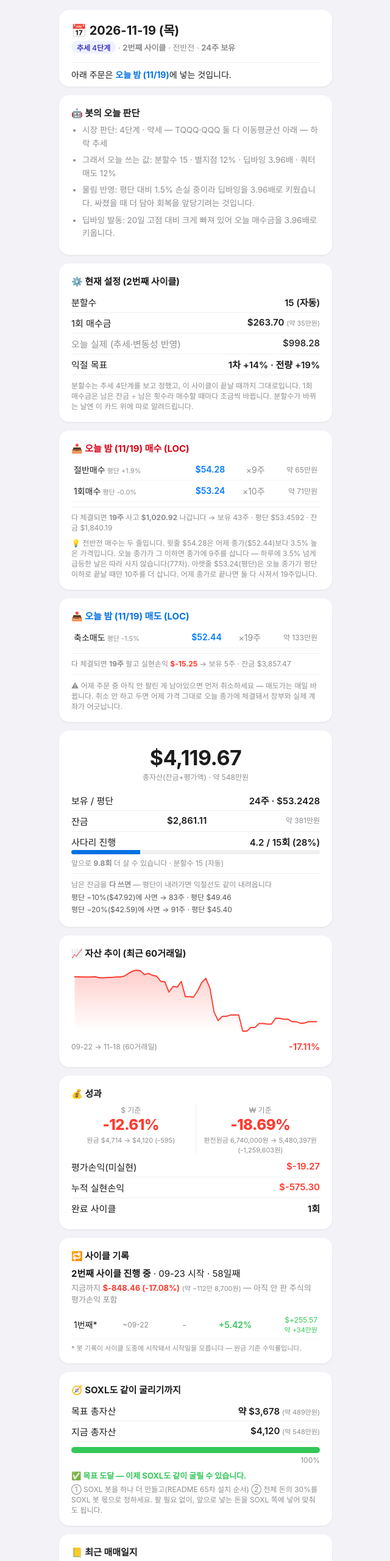
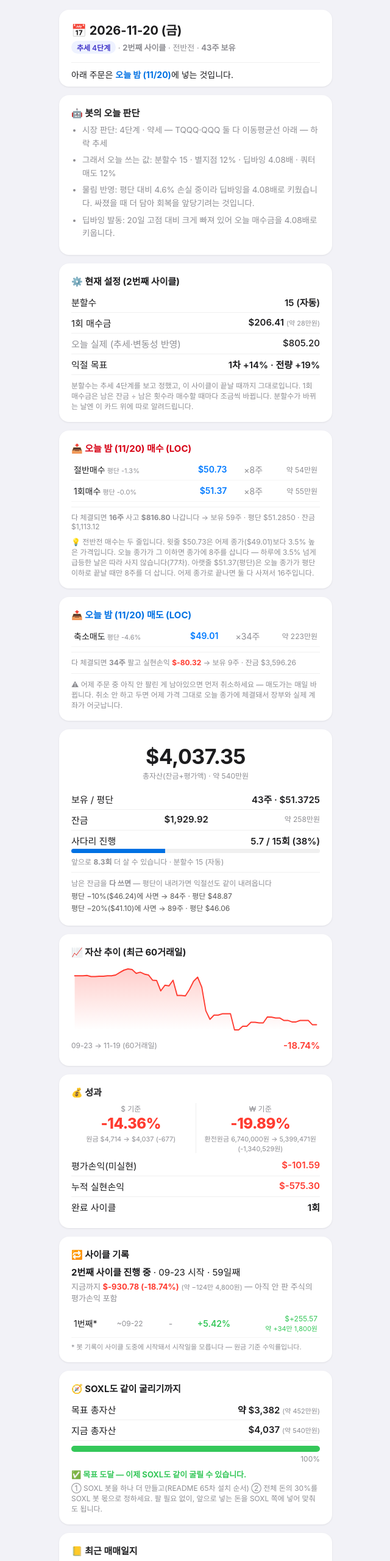
Before and after one commit to jm25120575-cyber/tqqq-view, a plain HTML site: page index.html in a window 1280 px wide. Shown: the top 2560 px of the page at 61% size, without its empty margins (319-959 px from the left). Drawn offline with Linux system fonts and the light colour scheme.

Commit message:
auto: 44669179211 대시보드 갱신 jm25120575-cyber/tqqq-bot@ea7c40adb8d4560579b500f1553bc21bfd957771

```diff
--- a/index.html
+++ b/index.html
@@ -49,49 +49,49 @@
 </style>
 </head><body>
 <div class="card" style="padding-bottom:10px;">
-  <h1 style="margin:0;">📅 2026-11-19 (목)</h1>
-  <div class="sub" style="margin-top:4px;"><span class="badge">추세 4단계</span> · <b style="color:var(--fg);">2번째 사이클</b> · 전반전 · <b style="color:var(--fg);">24주 보유</b></div>
+  <h1 style="margin:0;">📅 2026-11-20 (금)</h1>
+  <div class="sub" style="margin-top:4px;"><span class="badge">추세 4단계</span> · <b style="color:var(--fg);">2번째 사이클</b> · 전반전 · <b style="color:var(--fg);">43주 보유</b></div>
   <p style="font-size:14px;margin:9px 0 0;padding-top:9px;border-top:1px solid var(--line);">
-    아래 주문은 <b style="color:#0071e3;">오늘 밤 (11/19)</b>에 넣는 것입니다.</p>
+    아래 주문은 <b style="color:#0071e3;">오늘 밤 (11/20)</b>에 넣는 것입니다.</p>
 </div>
 
 <div class="card">
   <div class="section-title">🤖 봇의 오늘 판단</div>
-  <ul style="margin:0;padding-left:18px;font-size:13.5px;color:var(--sub);line-height:1.6;"><li style="margin-bottom:6px;">시장 판단: 4단계 · 약세 — TQQQ·QQQ 둘 다 이동평균선 아래 — 하락 추세</li><li style="margin-bottom:6px;">그래서 오늘 쓰는 값: 분할수 15 · 별지점 12% · 딥바잉 3.96배 · 쿼터매도 12%</li><li style="margin-bottom:6px;">물림 반영: 평단 대비 1.5% 손실 중이라 딥바잉을 3.96배로 키웠습니다. 싸졌을 때 더 담아 회복을 앞당기려는 것입니다.</li><li style="margin-bottom:6px;">딥바잉 발동: 20일 고점 대비 크게 빠져 있어 오늘 매수금을 3.96배로 키웁니다.</li></ul>
+  <ul style="margin:0;padding-left:18px;font-size:13.5px;color:var(--sub);line-height:1.6;"><li style="margin-bottom:6px;">시장 판단: 4단계 · 약세 — TQQQ·QQQ 둘 다 이동평균선 아래 — 하락 추세</li><li style="margin-bottom:6px;">그래서 오늘 쓰는 값: 분할수 15 · 별지점 12% · 딥바잉 4.08배 · 쿼터매도 12%</li><li style="margin-bottom:6px;">물림 반영: 평단 대비 4.6% 손실 중이라 딥바잉을 4.08배로 키웠습니다. 싸졌을 때 더 담아 회복을 앞당기려는 것입니다.</li><li style="margin-bottom:6px;">딥바잉 발동: 20일 고점 대비 크게 빠져 있어 오늘 매수금을 4.08배로 키웁니다.</li></ul>
 </div>
 
 <div class="card">
   <div class="section-title">⚙️ 현재 설정 (2번째 사이클)</div>
   <div class="stat"><span>분할수</span><b>15 (자동)</b></div>
-  <div class="stat"><span>1회 매수금</span><b>$263.70 <span style="font-size:11px;color:var(--sub);font-weight:400;">(약 35만원)</span></b></div>
-  <div class="stat"><span style="color:var(--sub);">오늘 실제 (추세·변동성 반영)</span><b style="font-weight:500;">$998.28</b></div>
+  <div class="stat"><span>1회 매수금</span><b>$206.41 <span style="font-size:11px;color:var(--sub);font-weight:400;">(약 28만원)</span></b></div>
+  <div class="stat"><span style="color:var(--sub);">오늘 실제 (추세·변동성 반영)</span><b style="font-weight:500;">$805.20</b></div>
   <div class="stat"><span>익절 목표</span><b>1차 +14% · 전량 +19%</b></div>
   <p style="font-size:12px;color:var(--sub);margin:8px 0 0;">분할수는 추세 4단계를 보고 정했고, 이 사이클이 끝날 때까지 그대로입니다. 1회 매수금은 남은 잔금 ÷ 남은 횟수라 매수할 때마다 조금씩 바뀝니다. 분할수가 바뀌는 날엔 이 카드 위에 따로 알려드립니다.</p>
 </div>
 
 <div class="card buy">
-  <div class="section-title">📥 오늘 밤 (11/19) 매수 (LOC)</div>
-  <table><tr><td>절반매수<span style="color:#8e8e93;font-size:11px;"> 평단 +1.9%</span></td><td class="px">$54.28</td><td class="qty">×9주</td><td class="won">약 65만원</td></tr><tr><td>1회매수<span style="color:#8e8e93;font-size:11px;"> 평단 -0.0%</span></td><td class="px">$53.24</td><td class="qty">×10주</td><td class="won">약 71만원</td></tr></table>
-  <p style="font-size:12px;color:#8e8e93;margin:8px 0 0;border-top:1px solid var(--line);padding-top:7px;">다 체결되면 <b>19주</b> 사고 <b>$1,020.92</b> 나갑니다 → 보유 43주 · 평단 $53.4592 · 잔금 $1,840.19</p>
-  <p style="font-size:12px;color:var(--sub);margin:8px 0 0;">💡 전반전 매수는 두 줄입니다. 윗줄 $54.28은 어제 종가($52.44)보다 3.5% 높은 가격입니다. 오늘 종가가 그 이하면 종가에 9주를 삽니다 — 하루에 3.5% 넘게 급등한 날은 따라 사지 않습니다(77차). 아랫줄 $53.24(평단)은 오늘 종가가 평단 이하로 끝날 때만 10주를 더 삽니다. 어제 종가로 끝나면 둘 다 사져서 19주입니다.</p>
+  <div class="section-title">📥 오늘 밤 (11/20) 매수 (LOC)</div>
+  <table><tr><td>절반매수<span style="color:#8e8e93;font-size:11px;"> 평단 -1.3%</span></td><td class="px">$50.73</td><td class="qty">×8주</td><td class="won">약 54만원</td></tr><tr><td>1회매수<span style="color:#8e8e93;font-size:11px;"> 평단 -0.0%</span></td><td class="px">$51.37</td><td class="qty">×8주</td><td class="won">약 55만원</td></tr></table>
+  <p style="font-size:12px;color:#8e8e93;margin:8px 0 0;border-top:1px solid var(--line);padding-top:7px;">다 체결되면 <b>16주</b> 사고 <b>$816.80</b> 나갑니다 → 보유 59주 · 평단 $51.2850 · 잔금 $1,113.12</p>
+  <p style="font-size:12px;color:var(--sub);margin:8px 0 0;">💡 전반전 매수는 두 줄입니다. 윗줄 $50.73은 어제 종가($49.01)보다 3.5% 높은 가격입니다. 오늘 종가가 그 이하면 종가에 8주를 삽니다 — 하루에 3.5% 넘게 급등한 날은 따라 사지 않습니다(77차). 아랫줄 $51.37(평단)은 오늘 종가가 평단 이하로 끝날 때만 8주를 더 삽니다. 어제 종가로 끝나면 둘 다 사져서 16주입니다.</p>
 </div>
 
 <div class="card sell">
-  <div class="section-title">📤 오늘 밤 (11/19) 매도 (LOC)</div>
-  <table><tr><td>축소매도<span style="color:#8e8e93;font-size:11px;"> 평단 -1.5%</span></td><td class="px">$52.44</td><td class="qty">×19주</td><td class="won">약 133만원</td></tr></table>
-  <p style="font-size:12px;color:#8e8e93;margin:8px 0 0;border-top:1px solid var(--line);padding-top:7px;">다 체결되면 <b>19주</b> 팔고 실현손익 <b style="color:#ff3b30;">$-15.25</b> → 보유 5주 · 잔금 $3,857.47</p>
+  <div class="section-title">📤 오늘 밤 (11/20) 매도 (LOC)</div>
+  <table><tr><td>축소매도<span style="color:#8e8e93;font-size:11px;"> 평단 -4.6%</span></td><td class="px">$49.01</td><td class="qty">×34주</td><td class="won">약 223만원</td></tr></table>
+  <p style="font-size:12px;color:#8e8e93;margin:8px 0 0;border-top:1px solid var(--line);padding-top:7px;">다 체결되면 <b>34주</b> 팔고 실현손익 <b style="color:#ff3b30;">$-80.32</b> → 보유 9주 · 잔금 $3,596.26</p>
   <p style="font-size:12px;color:var(--sub);margin:10px 0 0;border-top:1px solid var(--line);padding-top:8px;">
     ⚠ 어제 주문 중 아직 안 팔린 게 남아있으면 먼저 취소하세요 — 매도가는 매일 바뀝니다.
     취소 안 하고 두면 어제 가격 그대로 오늘 종가에 체결돼서 장부와 실제 계좌가 어긋납니다.</p>
 </div>
 <div class="card">
   <div class="hero" style="margin-top:0;">
-    <div class="num">$4,119.67</div>
-    <div class="lbl">총자산(잔금+평가액) · 약 548만원</div>
+    <div class="num">$4,037.35</div>
+    <div class="lbl">총자산(잔금+평가액) · 약 540만원</div>
   </div>
-  <div class="stat"><span>보유 / 평단</span><b>24주 · $53.2428</b></div>
-  <div class="stat"><span>잔금</span><b>$2,861.11</b> <span style="color:#8e8e93;font-size:12px">약 381만원</span></div>
-  <div class="stat" style="border-bottom:none;padding-bottom:0;"><span>사다리 진행</span><b>4.2 / 15회 (28%)</b></div><div style="height:7px;border-radius:4px;background:var(--line);overflow:hidden;margin:3px 0 5px;"><div style="height:100%;width:27.7%;background:#0071e3;"></div></div><p style="font-size:12px;color:#8e8e93;margin:0 0 6px;">앞으로 <b style="color:var(--fg);">9.8회</b> 더 살 수 있습니다 · 분할수 15 (자동)</p><p style="font-size:12px;color:#8e8e93;margin:9px 0 4px;padding-top:8px;border-top:1px solid var(--line);">남은 잔금을 <b style="color:var(--fg);">다 쓰면</b> — 평단이 내려가면 익절선도 같이 내려옵니다</p><p style="font-size:12px;color:#555;margin:0 0 3px;">평단 −10%($47.92)에 사면 → 83주 · 평단 $49.46</p><p style="font-size:12px;color:#555;margin:0 0 3px;">평단 −20%($42.59)에 사면 → 91주 · 평단 $45.40</p>
+  <div class="stat"><span>보유 / 평단</span><b>43주 · $51.3725</b></div>
+  <div class="stat"><span>잔금</span><b>$1,929.92</b> <span style="color:#8e8e93;font-size:12px">약 258만원</span></div>
+  <div class="stat" style="border-bottom:none;padding-bottom:0;"><span>사다리 진행</span><b>5.7 / 15회 (38%)</b></div><div style="height:7px;border-radius:4px;background:var(--line);overflow:hidden;margin:3px 0 5px;"><div style="height:100%;width:37.7%;background:#0071e3;"></div></div><p style="font-size:12px;color:#8e8e93;margin:0 0 6px;">앞으로 <b style="color:var(--fg);">8.3회</b> 더 살 수 있습니다 · 분할수 15 (자동)</p><p style="font-size:12px;color:#8e8e93;margin:9px 0 4px;padding-top:8px;border-top:1px solid var(--line);">남은 잔금을 <b style="color:var(--fg);">다 쓰면</b> — 평단이 내려가면 익절선도 같이 내려옵니다</p><p style="font-size:12px;color:#555;margin:0 0 3px;">평단 −10%($46.24)에 사면 → 84주 · 평단 $48.87</p><p style="font-size:12px;color:#555;margin:0 0 3px;">평단 −20%($41.10)에 사면 → 89주 · 평단 $46.06</p>
 </div>
 
 <div class="card">
@@ -105,13 +105,13 @@
       <stop offset="100%" stop-color="#ff3b30" stop-opacity="0"/>
     </linearGradient>
   </defs>
-  <polygon points="6.0,110.0 6.0,21.1 13.3,21.1 20.5,21.2 27.8,21.3 35.0,21.3 42.3,20.7 49.5,22.5 56.8,22.5 64.0,22.1 71.3,22.1 78.5,21.3 85.8,21.3 93.1,20.0 100.3,15.9 107.6,12.0 114.8,10.0 122.1,11.1 129.3,17.3 136.6,15.4 143.8,18.4 151.1,19.9 158.3,28.4 165.6,29.1 172.8,46.0 180.1,36.8 187.4,37.8 194.6,28.5 201.9,53.6 209.1,53.6 216.4,54.2 223.6,43.7 230.9,30.2 238.1,23.5 245.4,39.8 252.6,78.6 259.9,92.7 267.2,85.8 274.4,85.8 281.7,83.6 288.9,83.6 296.2,83.6 303.4,110.0 310.7,110.0 317.9,103.9 325.2,103.9 332.4,97.4 339.7,97.4 346.9,98.5 354.2,98.5 361.5,88.8 368.7,89.0 376.0,90.4 383.2,90.4 390.5,94.4 397.7,94.4 405.0,96.9 412.2,96.9 419.5,94.5 426.7,94.5 434.0,94.5 434.0,110.0" fill="url(#eqfill)"/>
-  <polyline points="6.0,21.1 13.3,21.1 20.5,21.2 27.8,21.3 35.0,21.3 42.3,20.7 49.5,22.5 56.8,22.5 64.0,22.1 71.3,22.1 78.5,21.3 85.8,21.3 93.1,20.0 100.3,15.9 107.6,12.0 114.8,10.0 122.1,11.1 129.3,17.3 136.6,15.4 143.8,18.4 151.1,19.9 158.3,28.4 165.6,29.1 172.8,46.0 180.1,36.8 187.4,37.8 194.6,28.5 201.9,53.6 209.1,53.6 216.4,54.2 223.6,43.7 230.9,30.2 238.1,23.5 245.4,39.8 252.6,78.6 259.9,92.7 267.2,85.8 274.4,85.8 281.7,83.6 288.9,83.6 296.2,83.6 303.4,110.0 310.7,110.0 317.9,103.9 325.2,103.9 332.4,97.4 339.7,97.4 346.9,98.5 354.2,98.5 361.5,88.8 368.7,89.0 376.0,90.4 383.2,90.4 390.5,94.4 397.7,94.4 405.0,96.9 412.2,96.9 419.5,94.5 426.7,94.5 434.0,94.5" fill="none" stroke="#ff3b30" stroke-width="2"
+  <polygon points="6.0,110.0 6.0,21.2 13.3,21.3 20.5,21.3 27.8,20.7 35.0,22.5 42.3,22.5 49.5,22.1 56.8,22.1 64.0,21.3 71.3,21.3 78.5,20.0 85.8,15.9 93.1,12.0 100.3,10.0 107.6,11.1 114.8,17.3 122.1,15.4 129.3,18.4 136.6,19.9 143.8,28.4 151.1,29.1 158.3,46.0 165.6,36.8 172.8,37.8 180.1,28.5 187.4,53.6 194.6,53.6 201.9,54.2 209.1,43.7 216.4,30.2 223.6,23.5 230.9,39.8 238.1,78.6 245.4,92.7 252.6,85.8 259.9,85.8 267.2,83.6 274.4,83.6 281.7,83.6 288.9,110.0 296.2,110.0 303.4,103.9 310.7,103.9 317.9,97.4 325.2,97.4 332.4,98.5 339.7,98.5 346.9,88.8 354.2,89.0 361.5,90.4 368.7,90.4 376.0,94.4 383.2,94.4 390.5,96.9 397.7,96.9 405.0,94.5 412.2,94.5 419.5,94.5 426.7,101.6 434.0,101.6 434.0,110.0" fill="url(#eqfill)"/>
+  <polyline points="6.0,21.2 13.3,21.3 20.5,21.3 27.8,20.7 35.0,22.5 42.3,22.5 49.5,22.1 56.8,22.1 64.0,21.3 71.3,21.3 78.5,20.0 85.8,15.9 93.1,12.0 100.3,10.0 107.6,11.1 114.8,17.3 122.1,15.4 129.3,18.4 136.6,19.9 143.8,28.4 151.1,29.1 158.3,46.0 165.6,36.8 172.8,37.8 180.1,28.5 187.4,53.6 194.6,53.6 201.9,54.2 209.1,43.7 216.4,30.2 223.6,23.5 230.9,39.8 238.1,78.6 245.4,92.7 252.6,85.8 259.9,85.8 267.2,83.6 274.4,83.6 281.7,83.6 288.9,110.0 296.2,110.0 303.4,103.9 310.7,103.9 317.9,97.4 325.2,97.4 332.4,98.5 339.7,98.5 346.9,88.8 354.2,89.0 361.5,90.4 368.7,90.4 376.0,94.4 383.2,94.4 390.5,96.9 397.7,96.9 405.0,94.5 412.2,94.5 419.5,94.5 426.7,101.6 434.0,101.6" fill="none" stroke="#ff3b30" stroke-width="2"
             stroke-linejoin="round" stroke-linecap="round"/>
 </svg>
 <div class="stat" style="border-bottom:none;">
-  <span style="color:#8e8e93;font-size:12px;">09-22 → 11-18 (60거래일)</span>
-  <b style="color:#ff3b30;">-17.11%</b>
+  <span style="color:#8e8e93;font-size:12px;">09-23 → 11-19 (60거래일)</span>
+  <b style="color:#ff3b30;">-18.74%</b>
 </div>
 </div>
 
@@ -121,28 +121,28 @@
   <div style="display:flex;gap:8px;margin-bottom:4px;">
     <div style="flex:1;text-align:center;">
     <div style="font-size:12px;color:var(--sub);margin-bottom:2px;">$ 기준</div>
-    <div style="font-size:24px;font-weight:800;color:#ff3b30;letter-spacing:-0.5px;">-12.61%</div>
-    <div style="font-size:11px;color:var(--sub);margin-top:2px;">원금 $4,714 → $4,120 (-595)</div>
+    <div style="font-size:24px;font-weight:800;color:#ff3b30;letter-spacing:-0.5px;">-14.36%</div>
+    <div style="font-size:11px;color:var(--sub);margin-top:2px;">원금 $4,714 → $4,037 (-677)</div>
   </div>
     <div style="width:1px;background:var(--line);"></div>
     <div style="flex:1;text-align:center;">
     <div style="font-size:12px;color:var(--sub);margin-bottom:2px;">₩ 기준</div>
-    <div style="font-size:24px;font-weight:800;color:#ff3b30;letter-spacing:-0.5px;">-18.69%</div>
-    <div style="font-size:11px;color:var(--sub);margin-top:2px;">환전원금 6,740,000원 → 5,480,397원 (-1,259,603원)</div>
+    <div style="font-size:24px;font-weight:800;color:#ff3b30;letter-spacing:-0.5px;">-19.89%</div>
+    <div style="font-size:11px;color:var(--sub);margin-top:2px;">환전원금 6,740,000원 → 5,399,471원 (-1,340,529원)</div>
   </div>
   </div>
-  <div class="stat"><span>평가손익(미실현)</span><b style="color:#ff3b30">$-19.27</b></div>
+  <div class="stat"><span>평가손익(미실현)</span><b style="color:#ff3b30">$-101.59</b></div>
   <div class="stat"><span>누적 실현손익</span><b style="color:#ff3b30">$-575.30</b></div>
   <div class="stat"><span>완료 사이클</span><b>1회</b></div>
 </div>
 <div class="card">
   <div class="section-title">🔁 사이클 기록</div>
-  <p style="margin:0 0 4px;font-size:15px;"><b>2번째 사이클 진행 중</b> · 09-23 시작 · 58일째</p><p style="margin:0 0 10px;font-size:13px;color:var(--sub);">지금까지 <b style="color:#ff3b30;">$-848.46 (-17.08%)</b> <span style="font-size:11px;color:var(--sub);font-weight:400;">(약 −112만 8,700원)</span> — 아직 안 판 주식의 평가손익 포함</p><table><tr><td>1번째*</td><td style="color:var(--sub);font-size:12px;">~09-22</td><td class="qty">-</td><td style="text-align:right;color:#34c759;font-weight:600;">+5.42%</td><td class="won" style="color:#34c759;">$+255.57<br><span style="font-size:11px;">약 +34만원</span></td></tr></table><p style="font-size:11px;color:var(--sub);margin:6px 0 0;">* 봇 기록이 사이클 도중에 시작돼서 시작일을 모릅니다 — 원금 기준 수익률입니다.</p>
+  <p style="margin:0 0 4px;font-size:15px;"><b>2번째 사이클 진행 중</b> · 09-23 시작 · 59일째</p><p style="margin:0 0 10px;font-size:13px;color:var(--sub);">지금까지 <b style="color:#ff3b30;">$-930.78 (-18.74%)</b> <span style="font-size:11px;color:var(--sub);font-weight:400;">(약 −124만 4,800원)</span> — 아직 안 판 주식의 평가손익 포함</p><table><tr><td>1번째*</td><td style="color:var(--sub);font-size:12px;">~09-22</td><td class="qty">-</td><td style="text-align:right;color:#34c759;font-weight:600;">+5.42%</td><td class="won" style="color:#34c759;">$+255.57<br><span style="font-size:11px;">약 +34만 1,800원</span></td></tr></table><p style="font-size:11px;color:var(--sub);margin:6px 0 0;">* 봇 기록이 사이클 도중에 시작돼서 시작일을 모릅니다 — 원금 기준 수익률입니다.</p>
 </div>
 <div class="card">
   <div class="section-title">🧭 SOXL도 같이 굴리기까지</div>
-  <div class="stat"><span>목표 총자산</span><b>약 $3,678 <span style="font-size:11px;color:var(--sub);font-weight:400;">(약 489만원)</span></b></div>
-  <div class="stat"><span>지금 총자산</span><b>$4,120 <span style="font-size:11px;color:var(--sub);font-weight:400;">(약 548만원)</span></b></div>
+  <div class="stat"><span>목표 총자산</span><b>약 $3,382 <span style="font-size:11px;color:var(--sub);font-weight:400;">(약 452만원)</span></b></div>
+  <div class="stat"><span>지금 총자산</span><b>$4,037 <span style="font-size:11px;color:var(--sub);font-weight:400;">(약 540만원)</span></b></div>
   <div style="background:var(--line);border-radius:6px;height:10px;margin:8px 0 0;overflow:hidden;"><div style="width:100.0%;height:10px;background:#34c759;"></div></div>
   <p style="font-size:12px;margin:4px 0 0;text-align:right;color:var(--sub);">100%</p>
   <p style="font-size:13px;margin:8px 0 0;color:#34c759;"><b>✅ 목표 도달 — 이제 SOXL도 같이 굴릴 수 있습니다.</b></p><p style="font-size:12px;color:var(--sub);margin:4px 0 0;">① SOXL 봇을 하나 더 만들고(README 65차 설치 순서) ② 전체 돈의 30%를 SOXL 봇 몫으로 정하세요. 팔 필요 없이, 앞으로 넣는 돈을 SOXL 쪽에 넣어 맞춰도 됩니다.</p>
@@ -151,7 +151,7 @@
 
 <div class="card">
   <div class="section-title">📒 최근 매매일지</div>
-  <table><tr><td>11-17</td><td>절반매수×10주</td><td class="qty">45주</td></tr><tr><td>11-17</td><td>1회매수×11주</td><td class="qty">45주</td></tr><tr><td>11-18</td><td>절반매수×8주</td><td class="qty">24주</td></tr><tr><td>11-18</td><td>1회매수×7주</td><td class="qty">24주</td></tr><tr><td>11-18</td><td>축소매도×36주</td><td class="qty">24주</td></tr></table>
+  <table><tr><td>11-18</td><td>절반매수×8주</td><td class="qty">24주</td></tr><tr><td>11-18</td><td>1회매수×7주</td><td class="qty">24주</td></tr><tr><td>11-18</td><td>축소매도×36주</td><td class="qty">24주</td></tr><tr><td>11-19</td><td>절반매수×9주</td><td class="qty">43주</td></tr><tr><td>11-19</td><td>1회매수×10주</td><td class="qty">43주</td></tr></table>
 </div>
 
 <div class="card" style="border:1px solid #ff9500;">
@@ -160,13 +160,13 @@
 </div>
 <div class="card" style="border:1px solid #ff9500;">
   <div class="section-title" style="color:#ff9500;">⚠ 장부 대조 필요</div>
-  <p style="font-size:13px;color:var(--sub);margin:0 0 6px;">마지막 증권사 대조로부터 16일 지났습니다.</p>
+  <p style="font-size:13px;color:var(--sub);margin:0 0 6px;">마지막 증권사 대조로부터 17일 지났습니다.</p>
   <p style="font-size:12px;color:var(--sub);margin:0 0 10px;">이 봇은 실제 체결을 조회하지 못하고 종가로 추정만 합니다. 주문을 안 넣은 날이 있으면 보유·평단이 조용히 어긋나므로 실제 계좌와 대조해주세요.</p>
   <p style="font-size:13px;margin:0 0 6px;">메리츠 앱에서 <b>이 3개만</b> 보세요. 같으면 아무것도 안 하셔도 됩니다.</p>
   <table style="width:100%;font-size:13px;border-collapse:collapse;margin:0 0 10px;">
-    <tr><td style="padding:3px 0;color:var(--sub);">보유수량</td><td style="text-align:right;font-weight:600;">24주</td></tr>
-    <tr><td style="padding:3px 0;color:var(--sub);">평균단가</td><td style="text-align:right;font-weight:600;">$53.2428</td></tr>
-    <tr><td style="padding:3px 0;color:var(--sub);">외화예수금</td><td style="text-align:right;font-weight:600;">$2,861.11</td></tr>
+    <tr><td style="padding:3px 0;color:var(--sub);">보유수량</td><td style="text-align:right;font-weight:600;">43주</td></tr>
+    <tr><td style="padding:3px 0;color:var(--sub);">평균단가</td><td style="text-align:right;font-weight:600;">$51.3725</td></tr>
+    <tr><td style="padding:3px 0;color:var(--sub);">외화예수금</td><td style="text-align:right;font-weight:600;">$1,929.92</td></tr>
   </table>
   <p style="font-size:12px;margin:0 0 8px;"><b>다르면 — 가장 쉬운 방법</b>: 저장소 → <b>Actions</b> → <b>매일 자동매매 판정</b> → <b>Run workflow</b> → 1.보유수량 2.평균단가 3.외화예수금 칸에 메리츠 숫자를 넣고(필요한 칸만) 초록 <b>Run workflow</b>. state.json은 열지 않아도 됩니다. 돈을 새로 넣었을 땐 4.새로 넣은 달러 5.환전에 쓴 원화 칸만 채우세요(3번과 같이 쓰면 멈춥니다). <b>오늘 밤 주문을 넣기 전</b>에 하는 게 가장 깔끔합니다 — 이미 넣었다면 새로 나온 주문표가 넣은 주문과 같은지 확인하세요.</p>
   <details>
@@ -176,16 +176,16 @@
     <pre style="font-size:12px;overflow-x:auto;background:rgba(127,127,127,.12);padding:10px;border-radius:8px;margin:0;"><code>"adjustments": {
   &quot;deposit&quot;: 0,
   &quot;deposit_krw&quot;: 0,
-  &quot;set_hold&quot;: 24,
-  &quot;set_avg&quot;: 53.2428,
-  &quot;set_cash&quot;: 2861.11,
+  &quot;set_hold&quot;: 43,
+  &quot;set_avg&quot;: 51.3725,
+  &quot;set_cash&quot;: 1929.92,
   &quot;set_T&quot;: null,
   &quot;set_total_deposited&quot;: null,
   &quot;set_total_deposited_krw&quot;: null,
-  &quot;note&quot;: &quot;2026-11-19 증권사 대조&quot;
+  &quot;note&quot;: &quot;2026-11-20 증권사 대조&quot;
 }</code></pre>
   </details>
 </div>
-<div class="updated">마지막 갱신 2026-11-19 12:45 KST</div>
+<div class="updated">마지막 갱신 2026-11-20 12:39 KST</div>
 
 </body></html>
```
